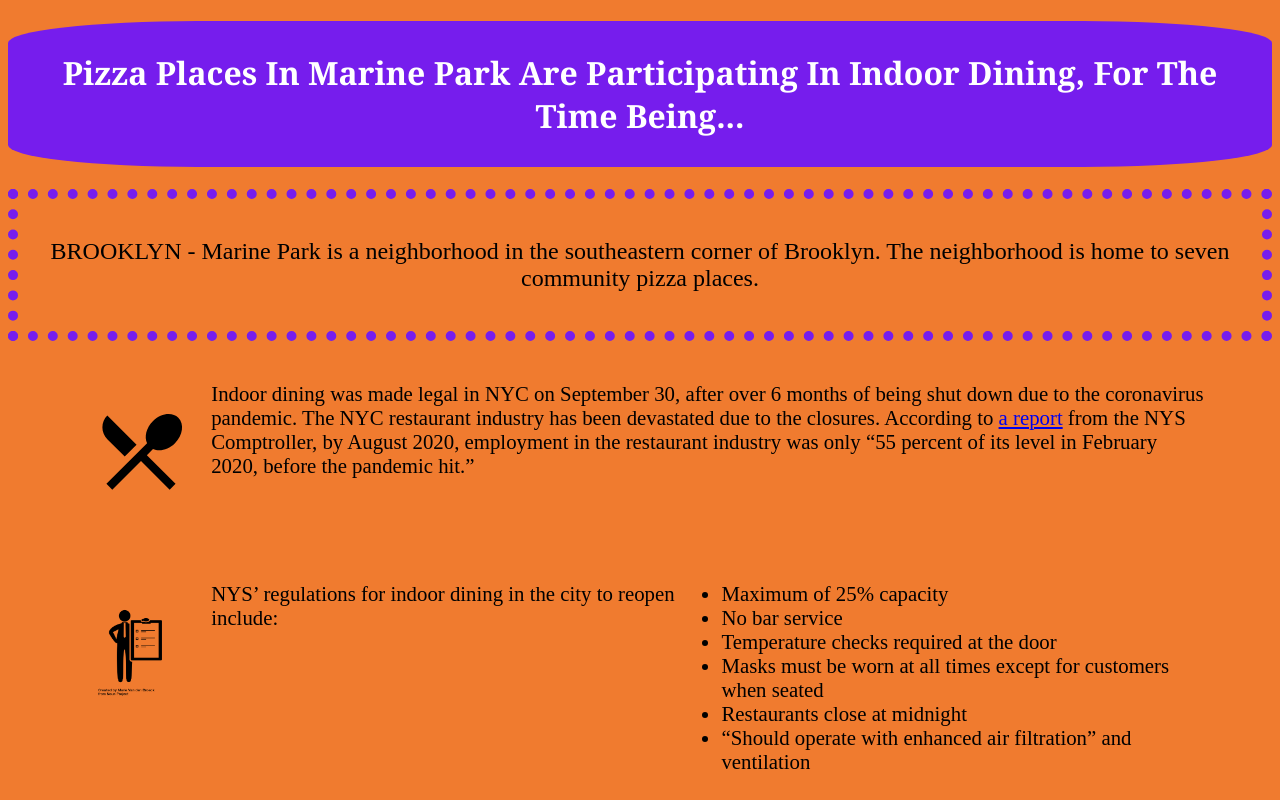
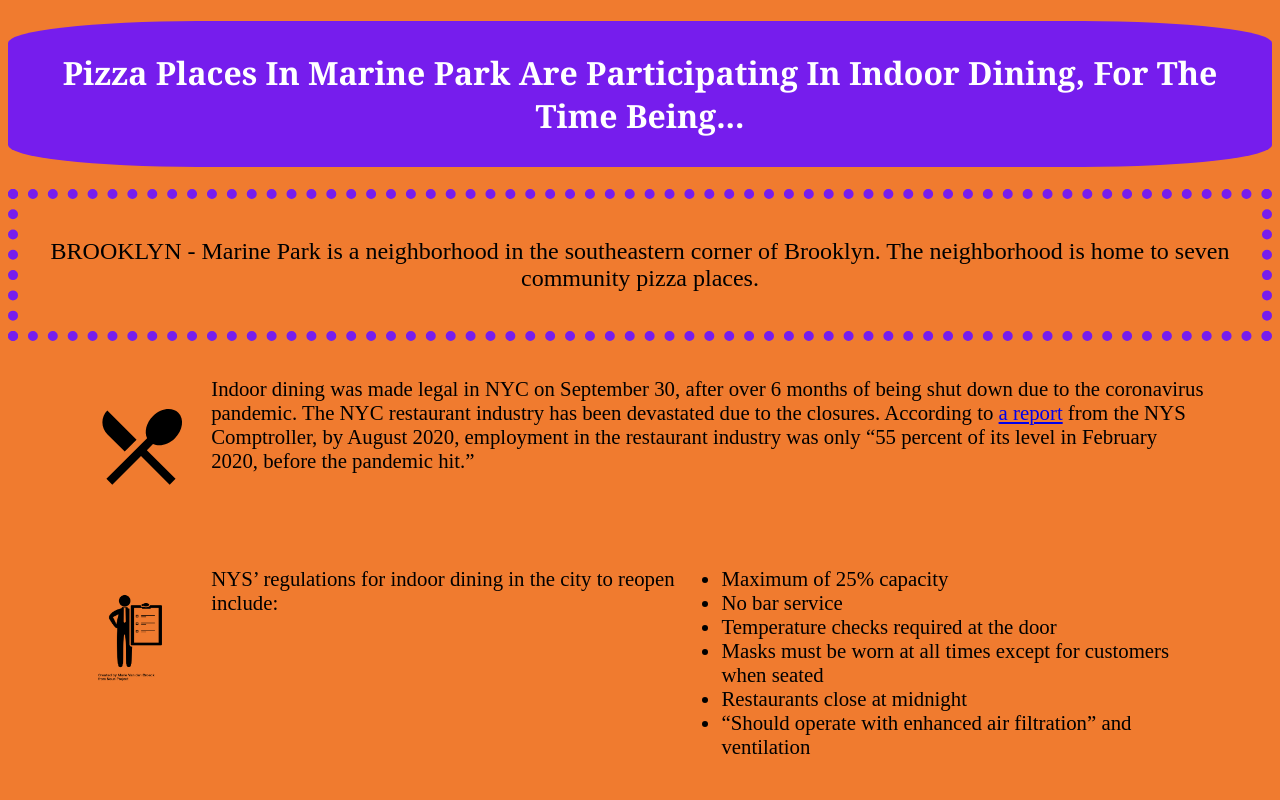
Before and after one commit to clarkadomaitis/pizza, a plain HTML site: page index.html in a window 1280 px wide. Shown: the top 800 px of the page. Drawn offline with Linux system fonts and the light colour scheme.

Commit message:
Update styles.css

```diff
--- a/styles.css
+++ b/styles.css
@@ -84,7 +84,7 @@ img {
     position: relative;
     flex-basis: 10%;
     text-align: left;
-    padding: 20px;
+    padding: 15px;
     height: auto;
     font-size: 1.3em;
     margin-left: auto;
@@ -97,7 +97,7 @@ img {
     position: relative;
     flex-basis: 50%;
     text-align: left;
-    padding: 20px;
+    padding: 15px;
     height: auto;
     font-size: 1.3em;
     margin-left: auto;
```
